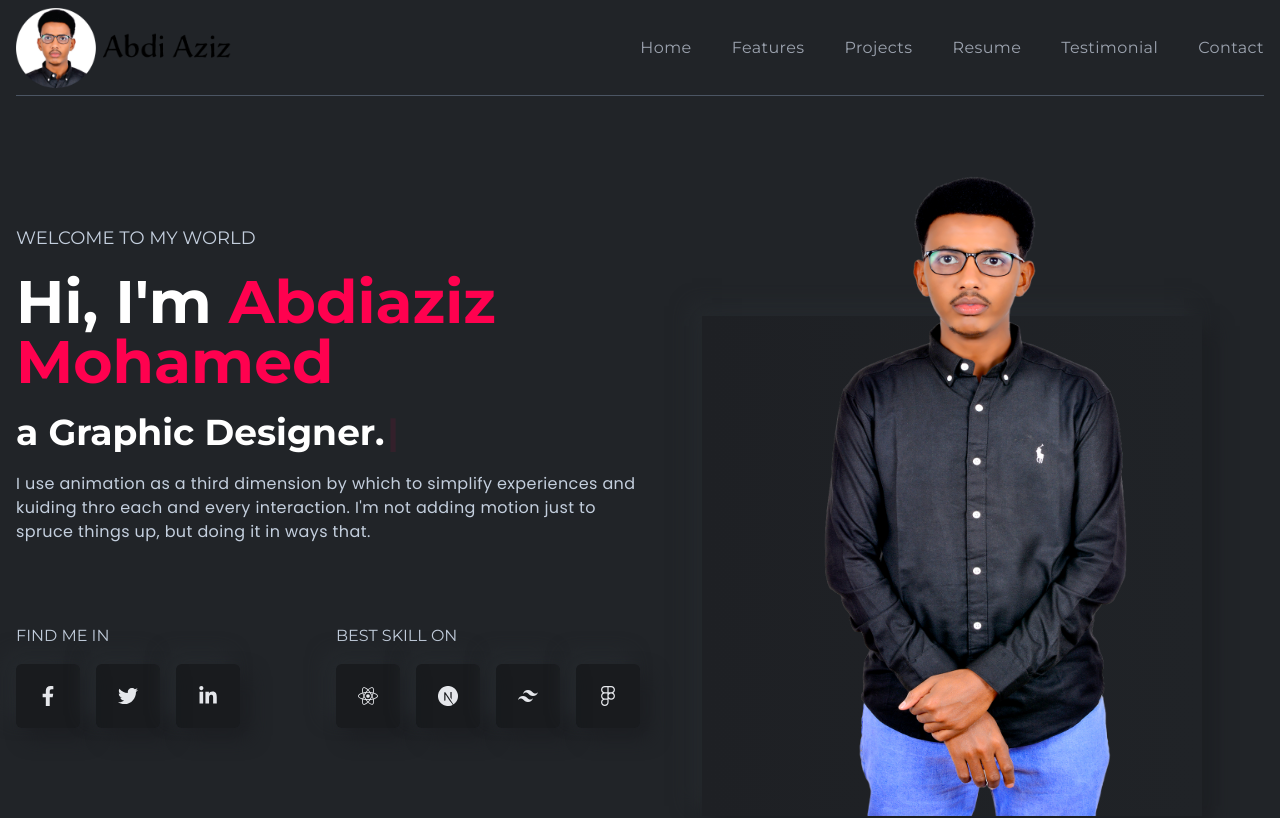
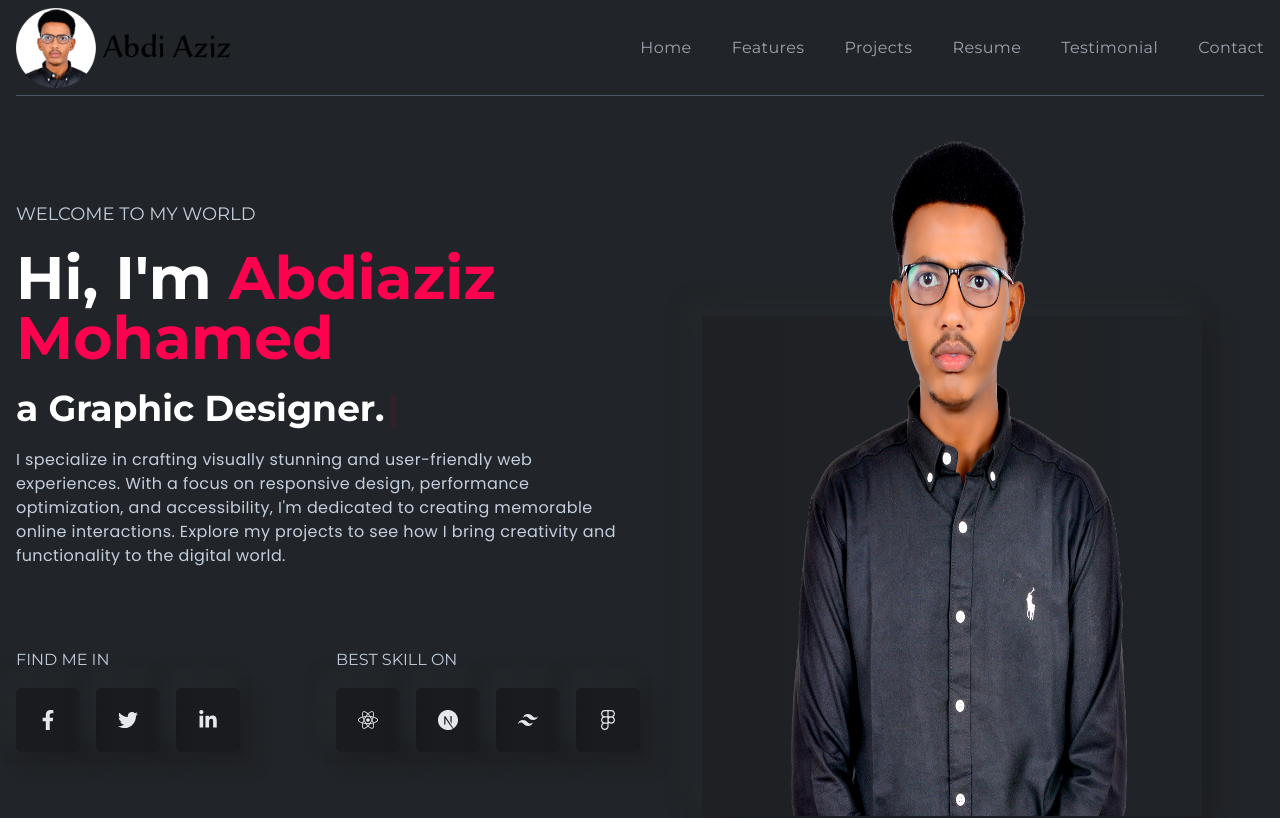
Before and after one commit to Abdiaziz-Xakim/My-Portfolio., a React (Create React App) app: page / in a window 1280 px wide. Shown: the top 818 px of the page. Built offline with nearby package versions, Linux system fonts and the light colour scheme.

Commit message:
added some features

```diff
--- a/src/components/banner/LeftBanner.js
+++ b/src/components/banner/LeftBanner.js
@@ -4,7 +4,7 @@ import Media from './Media';
 
 const LeftBanner = () => {
     const [text] = useTypewriter({
-      words: ["Professional Coder.", "Full Stack Developer.", "Graphic Designer."],
+      words: ["Professional Coder.", "Frontend Developer.", "Graphic Designer."],
       loop: true,
       typeSpeed: 20,
       deleteSpeed: 10,
@@ -27,9 +27,7 @@ const LeftBanner = () => {
           />
         </h2>
         <p className="text-base font-bodyFont leading-6 tracking-wide">
-          I use animation as a third dimension by which to simplify experiences
-          and kuiding thro each and every interaction. I'm not adding motion
-          just to spruce things up, but doing it in ways that.
+        I specialize in crafting visually stunning and user-friendly web experiences. With a focus on responsive design, performance optimization, and accessibility, I'm dedicated to creating memorable online interactions. Explore my projects to see how I bring creativity and functionality to the digital world.
         </p>
       </div>
      {/* Media */}
```
Also changed, not shown: src/components/navbar/Navbar.js (+3 -4 lines), src/assets/images/bannerImg2.png.
